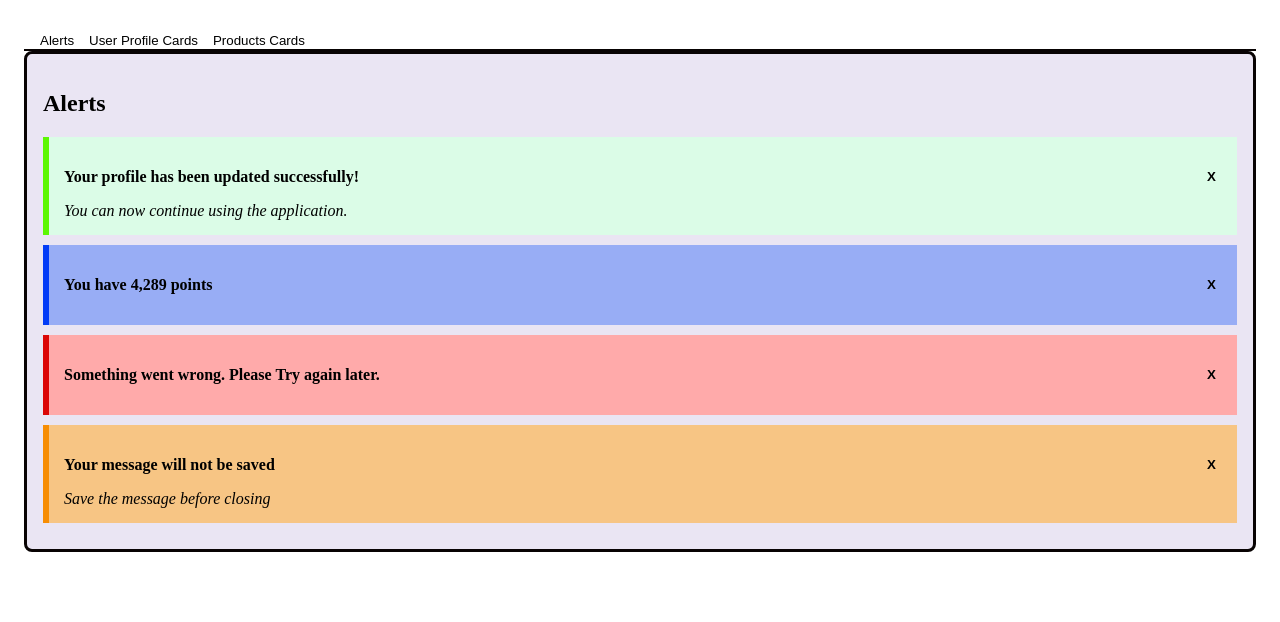
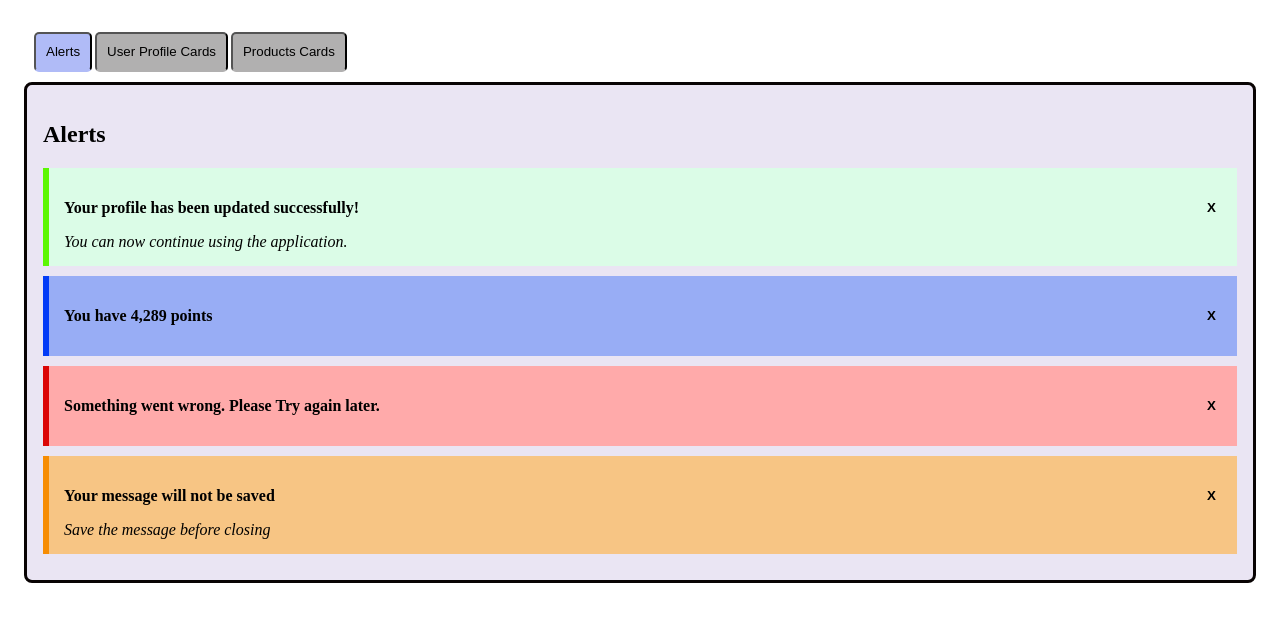
Before and after one commit to shanreed25/component-library, a React (Vite) app: page / in a window 1280 px wide. Shown: the top 622 px of the page. Built offline with nearby package versions, Linux system fonts and the light colour scheme.

Commit message:
styling for tabs complete, each demo now shows for each tab

```diff
--- a/src/App.css
+++ b/src/App.css
@@ -1,6 +1,6 @@
 .app {
-  /* max-width: 1500px;
-  margin: 0 auto; */
+  max-width: 1500px;
+  margin: 0 auto;
   padding: 24px 16px;
 }
 
@@ -8,14 +8,19 @@
 .tabs {
   display: flex;
   gap: 3px;
-  border-bottom: 2px solid #080303;
+  /* border-bottom: 2px solid #080303; */
   padding: 0 10px;
+  margin-bottom: 10px;
+
 }
 
 .tab{
-  border: none;
+  border-bottom: 3px solid transparent;
+  border-radius: 5px;
   background: none;
   cursor: pointer;
+  background-color: #b1b0b0;
+  padding: 10px;
 }
 
 .tab:hover{
@@ -23,9 +28,9 @@
   background-color: #00c210;
 }
 
-.tab:active{
+.tab.active{
   color:#000000;
-  background-color: #062bfc;
+  background-color: #b0bbf7;
 }
 
 
--- a/src/App.tsx
+++ b/src/App.tsx
@@ -47,7 +47,11 @@ console.log(activeTab);
       <nav className="tabs">
         {/* Creates a button for each tab, that calls setActiveTab with its own id */}
         {tabs.map((tab) => (
-          <button className="tab"
+          //each item rendered from .map() so it can tell the items apart between renders
+          //this code works with or without the key because this is a fixed list of three
+          // buttons that never changes
+          <button key={tab.id}
+          className={tab.id === activeTab ? "tab active": "tab"}
           type="button"
           onClick={() => setActiveTab(tab.id)}
           >
```
